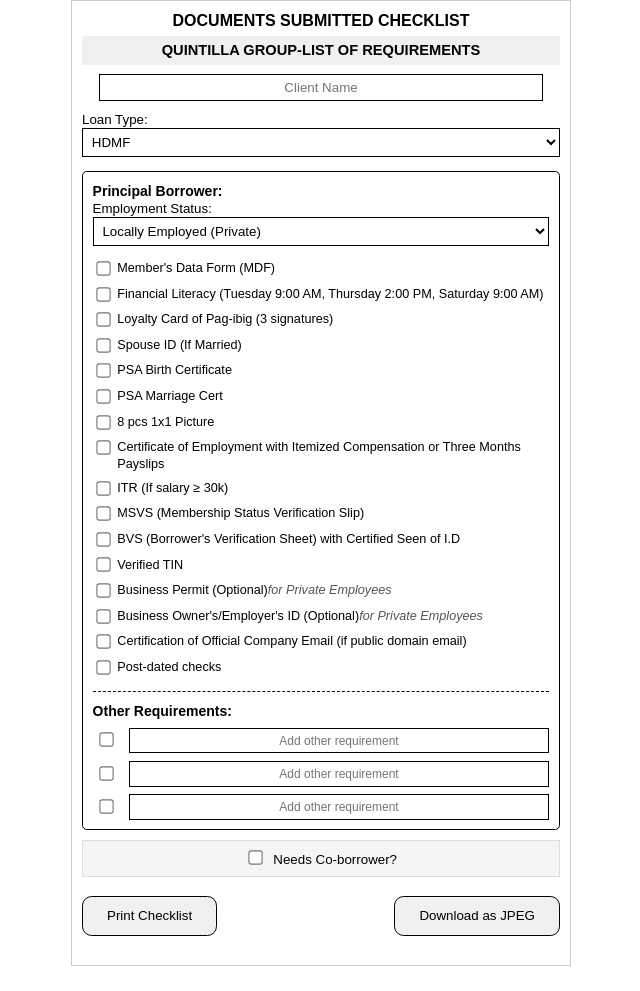
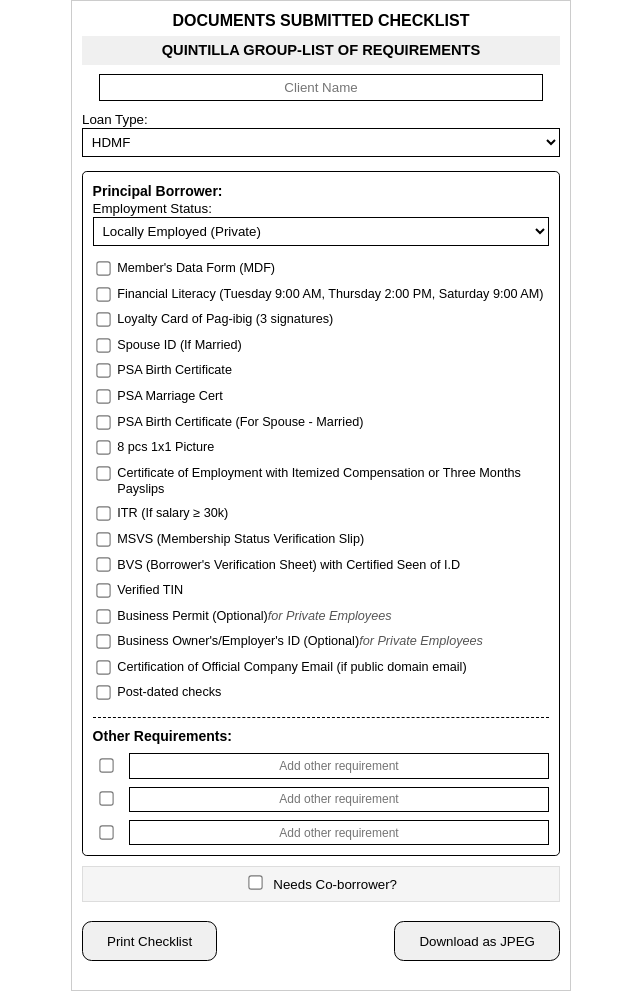
Before and after one commit to QGCoordinator/LackingDocumentsChecklst, a plain HTML site: page index.html in a window 1280 px wide. Shown: the whole page, without its empty margins (319-959 px from the left). Before the commit the page ends 966 px from the top, so only its background shows below. Drawn offline with Linux system fonts and the light colour scheme.

Commit message:
Update index.html

```diff
--- a/index.html
+++ b/index.html
@@ -319,6 +319,7 @@
                 "Spouse ID (If Married)",
                 "PSA Birth Certificate",
                 "PSA Marriage Cert",
+                "PSA Birth Certificate (For Spouse - Married)",
                 "8 pcs 1x1 Picture",
                 "Certificate of Employment with Itemized Compensation or Three Months Payslips",
                 "ITR (If salary ≥ 30k)",
@@ -337,6 +338,7 @@
                 "Spouse ID (If Married)",
                 "PSA Birth Certificate",
                 "PSA Marriage Cert",
+                "PSA Birth Certificate (For Spouse - Married)",
                 "8 pcs 1x1 Picture",
                 "Certificate of Employment with Itemized Compensation",
                 "Three Months Payslips",
@@ -355,6 +357,7 @@
                 "AIF/Spouse ID",
                 "PSA Birth Certificate",
                 "PSA Marriage Cert",
+                "PSA Birth Certificate (For Spouse - Married)",
                 "8 pcs 1x1 Pictures",
                 "Employment Contract",
                 "Work Permit",
@@ -374,6 +377,7 @@
                 "AIF/Spouse ID",
                 "PSA Birth Certificate",
                 "PSA Marriage Cert",
+                "PSA Birth Certificate (For Spouse - Married)",
                 "8 pcs 1x1 Pictures",
                 "Updated Employment Contract",
                 "Updated Monthly Contribution",
@@ -394,6 +398,7 @@
                 "Spouse ID (If Married)",
                 "PSA Birth Certificate",
                 "PSA Marriage Cert",
+                "PSA Birth Certificate (For Spouse - Married)",
                 "8 pcs 1x1 Picture",
                 "Business Permit",
                 "Cert of Registration",
@@ -415,6 +420,7 @@
                 "Spouse ID (If Married)",
                 "PSA Birth Certificate",
                 "PSA Marriage Cert",
+                "PSA Birth Certificate (For Spouse - Married)",
                 "8 pcs 1x1 Picture",
                 "Certificate of Employment with Itemized Compensation",
                 "12 months bank statement",
@@ -434,6 +440,7 @@
                 "Spouse ID (If Married)",
                 "PSA Birth Certificate",
                 "PSA Marriage Cert",
+                "PSA Birth Certificate (For Spouse - Married)",
                 "8 pcs 1x1 Picture",
                 "Certificate of Employment with Itemized Compensation or Three Months Payslips",
                 "ITR (If salary ≥ 30k)",
@@ -449,6 +456,7 @@
                 "Spouse ID (If Married)",
                 "PSA Birth Certificate",
                 "PSA Marriage Cert",
+                "PSA Birth Certificate (For Spouse - Married)",
                 "8 pcs 1x1 Picture",
                 "Certificate of Employment with Itemized Compensation",
                 "Three Months Payslips",
@@ -465,6 +473,7 @@
                 "AIF/Spouse ID",
                 "PSA Birth Certificate",
                 "PSA Marriage Cert",
+                "PSA Birth Certificate (For Spouse - Married)",
                 "8 pcs 1x1 Pictures",
                 "Employment Contract",
                 "Work Permit",
@@ -481,6 +490,7 @@
                 "AIF/Spouse ID",
                 "PSA Birth Certificate",
                 "PSA Marriage Cert",
+                "PSA Birth Certificate (For Spouse - Married)",
                 "8 pcs 1x1 Pictures",
                 "Updated Employment Contract",
                 "Updated Monthly Contribution",
@@ -497,6 +507,7 @@
                 "Spouse ID (If Married)",
                 "PSA Birth Certificate",
                 "PSA Marriage Cert",
+                "PSA Birth Certificate (For Spouse - Married)",
                 "8 pcs 1x1 Picture",
                 "Business Permit",
                 "Cert of Registration",
@@ -515,6 +526,7 @@
                 "Spouse ID (If Married)",
                 "PSA Birth Certificate",
                 "PSA Marriage Cert",
+                "PSA Birth Certificate (For Spouse - Married)",
                 "8 pcs 1x1 Picture",
                 "Certificate of Employment with Itemized Compensation",
                 "12 months bank statement",
@@ -532,6 +544,7 @@
                 "Spouse ID (If Married)",
                 "PSA Birth Certificate",
                 "PSA Marriage Cert",
+                "PSA Birth Certificate (For Spouse - Married)",
                 "Certificate of No Marriage (If Single)",
                 "8 pcs 1x1 Picture",
                 "Certificate of Employment with Itemized Compensation or Three Months Payslips",
@@ -548,6 +561,7 @@
                 "Spouse ID (If Married)",
                 "PSA Birth Certificate",
                 "PSA Marriage Cert",
+                "PSA Birth Certificate (For Spouse - Married)",
                 "Certificate of No Marriage (If Single)",
                 "8 pcs 1x1 Picture",
                 "Certificate of Employment with Itemized Compensation",
@@ -565,6 +579,7 @@
                 "AIF/Spouse ID",
                 "PSA Birth Certificate",
                 "PSA Marriage Cert",
+                "PSA Birth Certificate (For Spouse - Married)",
                 "Certificate of No Marriage (If Single)",
                 "8 pcs 1x1 Pictures",
                 "Employment Contract",
@@ -582,6 +597,7 @@
                 "AIF/Spouse ID",
                 "PSA Birth Certificate",
                 "PSA Marriage Cert",
+                "PSA Birth Certificate (For Spouse - Married)",
                 "Certificate of No Marriage (If Single)",
                 "8 pcs 1x1 Pictures",
                 "Updated Employment Contract",
@@ -599,6 +615,7 @@
                 "Spouse ID (If Married)",
                 "PSA Birth Certificate",
                 "PSA Marriage Cert",
+                "PSA Birth Certificate (For Spouse - Married)",
                 "Certificate of No Marriage (If Single)",
                 "8 pcs 1x1 Picture",
                 "Business Permit",
@@ -618,6 +635,7 @@
                 "Spouse ID (If Married)",
                 "PSA Birth Certificate",
                 "PSA Marriage Cert",
+                "PSA Birth Certificate (For Spouse - Married)",
                 "Certificate of No Marriage (If Single)",
                 "8 pcs 1x1 Picture",
                 "Certificate of Employment with Itemized Compensation",
```
